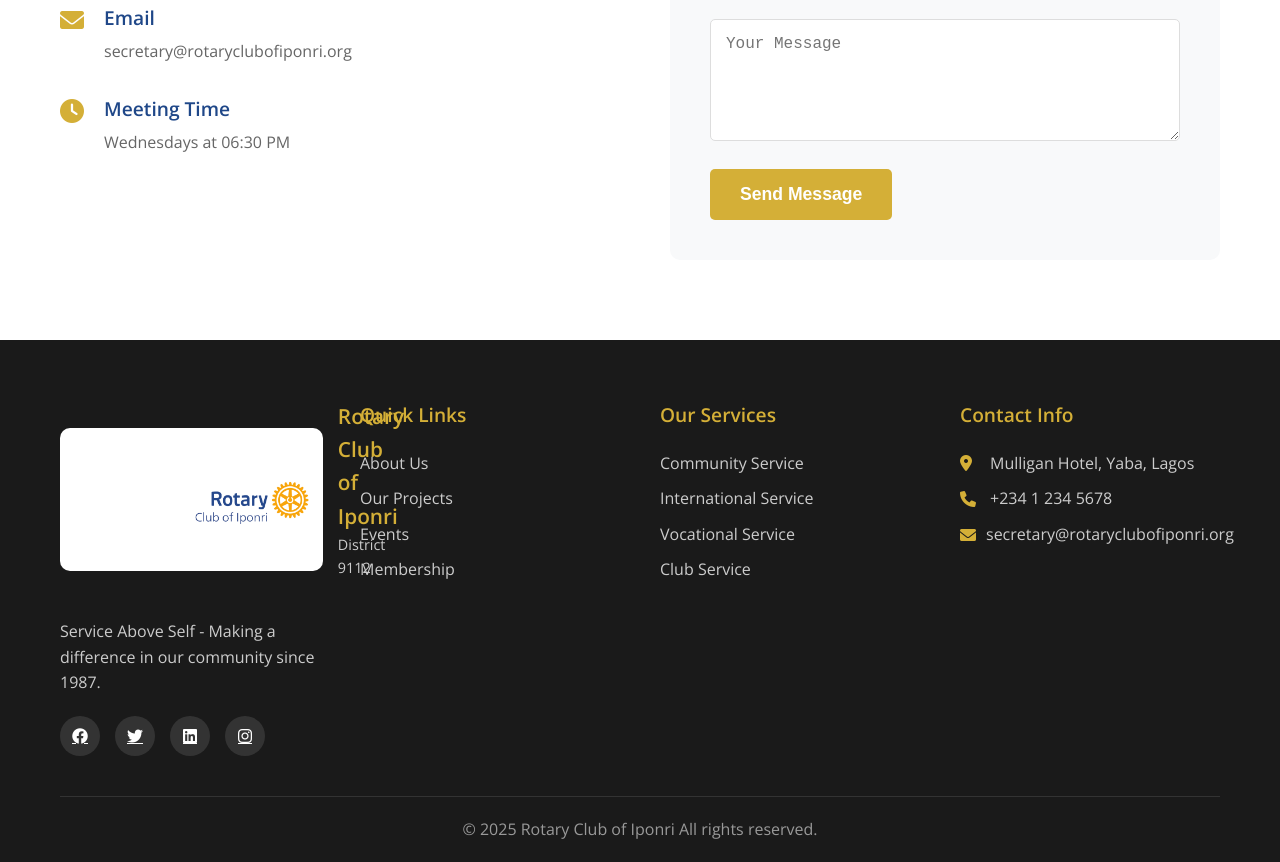
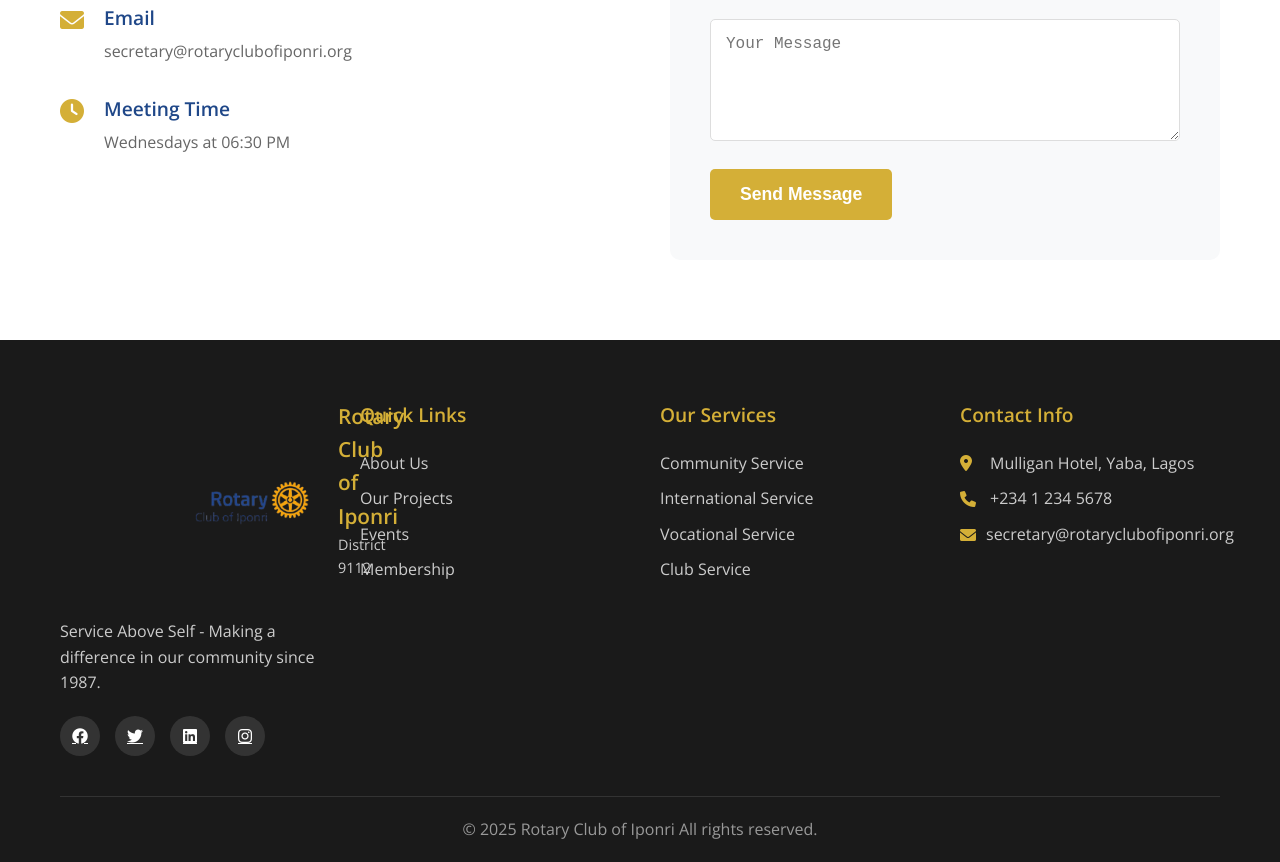
Before and after one commit to DoveFrancis/rciponri, a website: page index.html in a window 1280 px wide. Shown: the part 5165-6027 px from the top of the page. Drawn offline with nearby package versions, Linux system fonts and the light colour scheme.

Commit message:
Updated index.html

```diff
--- a/index.html
+++ b/index.html
@@ -324,7 +324,7 @@ Club within the District.</p>
             <div class="footer-content">
                 <div class="footer-section">
                     <div class="footer-logo">
-                        <img src="images/Rotary Logo_EN21.jpeg" alt="Rotary Logo">
+                        <img src="images/Rotary_Logo_EN21-removebg-preview.png" alt="Rotary Logo">
                         <div>
                             <h3>Rotary Club of Iponri</h3>
                             <p>District 9112</p>
```
